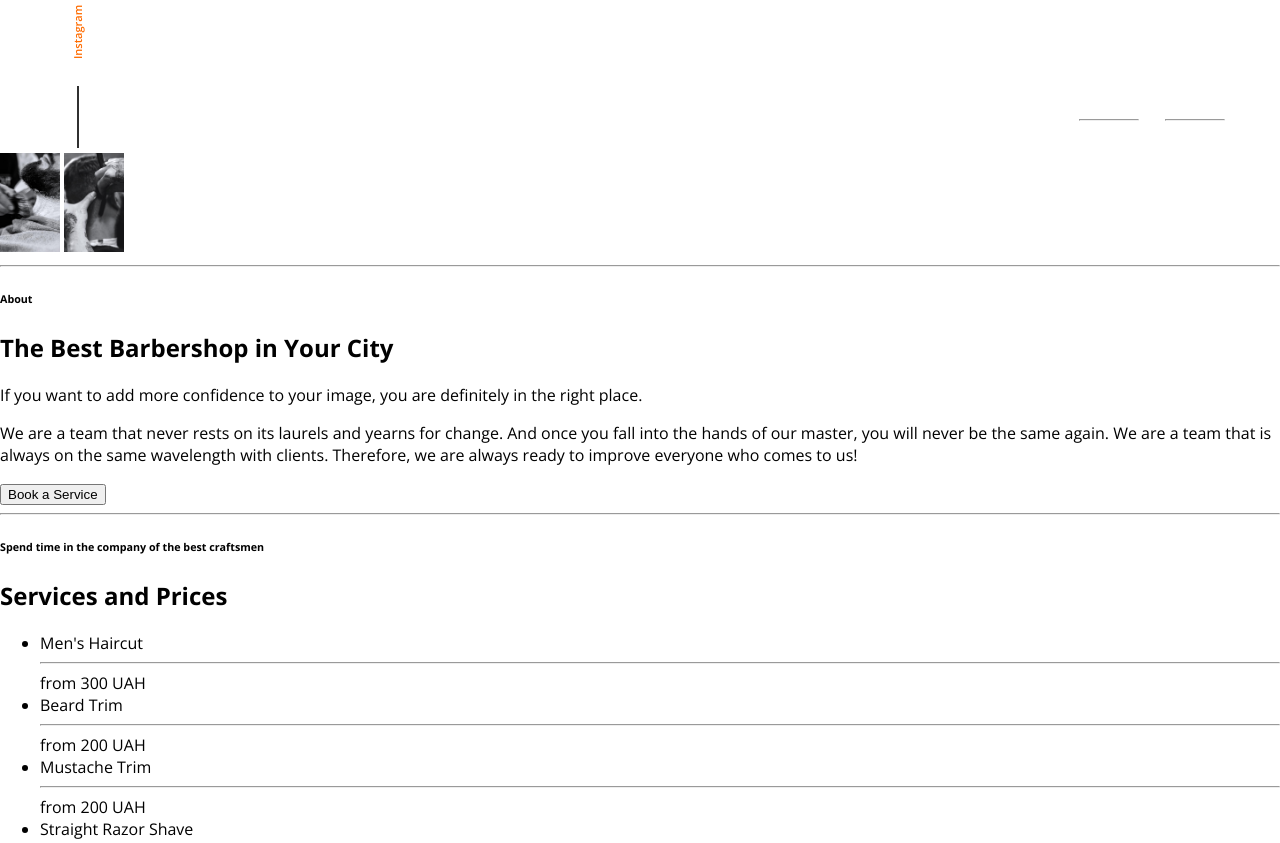
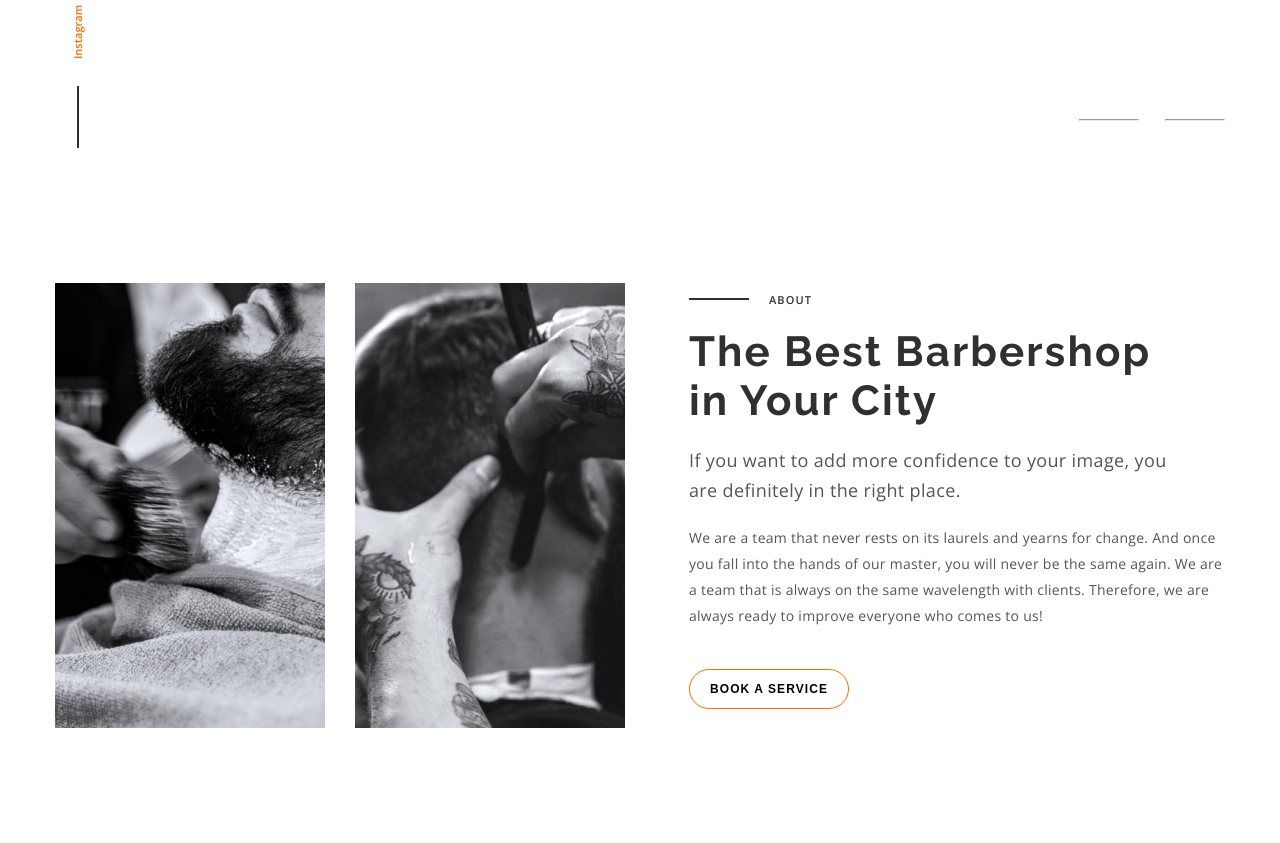
Before and after one commit to emrey1git/BarberShop, a plain HTML site: page index.html in a window 1280 px wide. Shown: the part 647-1490 px from the top of the page. Drawn offline with nearby package versions, Linux system fonts and the light colour scheme.

Commit message:
barberrrrr

```diff
--- a/css/style.css
+++ b/css/style.css
@@ -86,14 +86,14 @@ header {
     font-size: 12px;
     font-weight: 600;
 }
-#navbar-right button {
+.button-comp-black {
     width: 160px;
     height: 40px;
     background-color: transparent;
     border: 1px solid #FF6C00;
     border-radius: 25px;
     font-size: 12px;
-    color: white;
+    color: black;
     letter-spacing: 0.09em;
     font-weight: 600;
     text-transform: uppercase;
@@ -157,3 +157,80 @@ header {
     display: flex;
     justify-content: end;
 }
+#about {
+    display: flex;
+    flex-direction: row;
+    margin-top: 130px;
+    margin-left: 55px;
+    margin-right: 55px;
+    margin-bottom: 130px;
+    gap: 64px;
+}
+#about-left{
+    display: flex;
+    flex-direction: row;
+    gap: 30px;
+    height: 445px;
+    /* margin-top: 130px;
+    margin-bottom: 130px; */
+}
+.about-right-top-title {
+    display: inline-flex;
+    flex-direction: row;
+    align-items: center;
+    gap:20px;
+    width: 122px;
+        height: 15px;
+        color: #303030;
+
+
+}
+.about-right-top-title hr {
+    width: 60px;
+    height: 0;
+    border: 1px solid #303030;
+}
+.about-right-top-title h6 {
+    width: 42px;
+    height: 15px;
+    text-transform: uppercase;
+    font-weight: 600;
+    font-size: 11px;
+    line-height: 14.98px;
+    letter-spacing: 0.1em;
+    margin: 0px;
+}
+
+#about-right h2 {
+    font-family: "Raleway";
+    font-weight: 700;
+    font-size: 42px;
+    line-height: 49.31px;
+    letter-spacing: 0.05em;
+    width: 500px;
+    height: 98px;
+    margin-top: 20px;
+    margin-bottom: 20px;
+    color: #303030;
+}
+.about-right-first-text {
+    width: 500px;
+    height: 60px;
+    font-weight: 400;
+    font-size: 18px;
+    line-height: 30px;
+    letter-spacing: 0.02em;
+    margin-top: 20px;
+    margin-bottom: 20px;
+    color: #555555;
+}
+.about-right-second-text{
+width: 536px;
+height: 104px;
+font-weight: 400;
+font-size: 14px;
+line-height: 26px;
+letter-spacing: 0.02em;
+color: #555555;
+margin-bottom: 40px;
+}
--- a/index.html
+++ b/index.html
@@ -40,7 +40,7 @@
           </div>
           <div id="navbar-right">
             <a href="tell:+38 044 111 11 11">+38 044 111 11 11</a>
-            <button>Book a Service</button>
+            <button class="button-comp-black">Book a Service</button>
           </div>
         </div>
         <div id="title-main">
@@ -73,25 +73,27 @@
     <main>
       <div id="about">
         <div id="about-left">
-          <img src="./images/img 1.jpg" alt="sakal" width="60" />
-          <img src="./images/img 2.jpg" alt="ense" width="60" />
+          <img src="./images/img 1.jpg" alt="sakal"/>
+          <img src="./images/img 2.jpg" alt="ense"/>
         </div>
         <div id="about-right">
-          <hr />
-          <h6>About</h6>
+          <div class="about-right-top-title">
+            <hr />
+          <h6>About</h6></div>
+
           <h2>The Best Barbershop in Your City</h2>
-          <p>
+          <p class="about-right-first-text">
             If you want to add more confidence to your image, you are definitely
             in the right place.
           </p>
-          <p>
+          <p class="about-right-second-text">
             We are a team that never rests on its laurels and yearns for change.
             And once you fall into the hands of our master, you will never be
             the same again. We are a team that is always on the same wavelength
             with clients. Therefore, we are always ready to improve everyone who
             comes to us!
           </p>
-          <button>Book a Service</button>
+          <button class="button-comp-black">Book a Service</button>
         </div>
       </div>
       <div id="services-and-prices">
```
